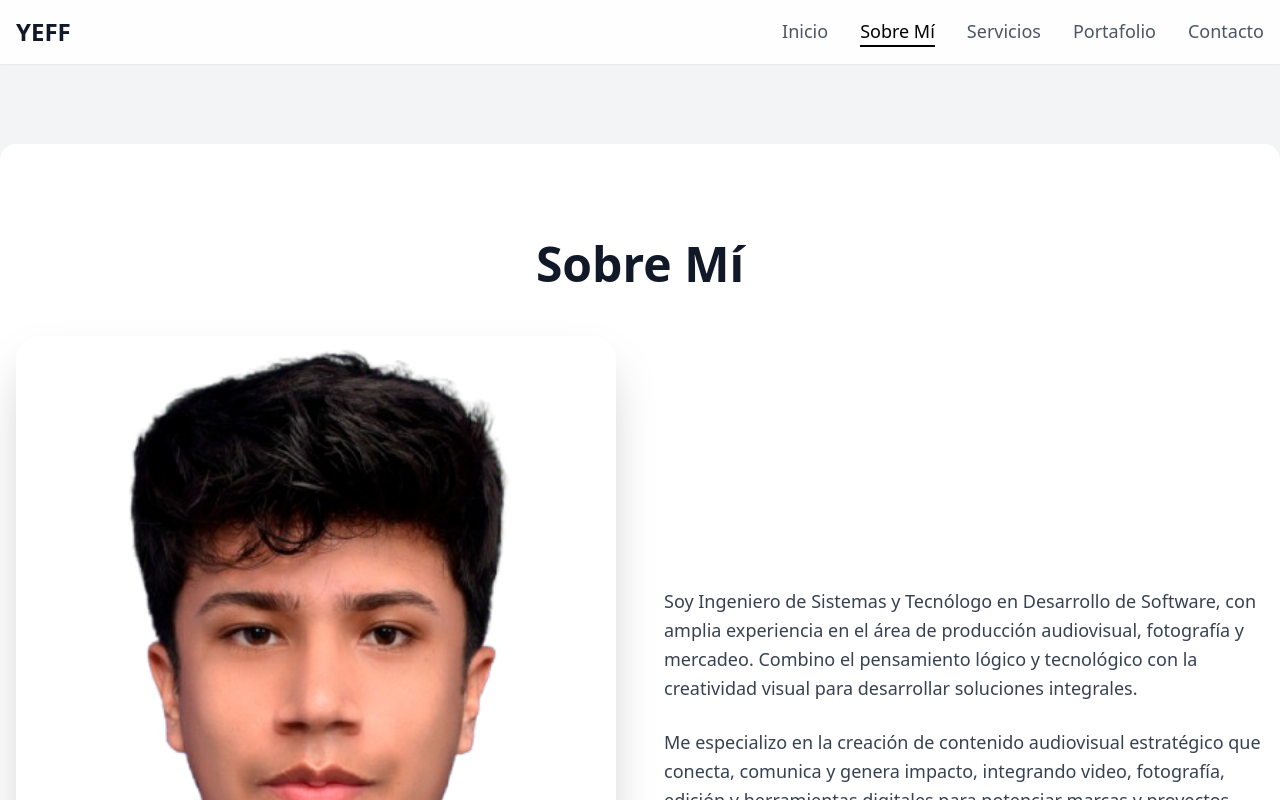
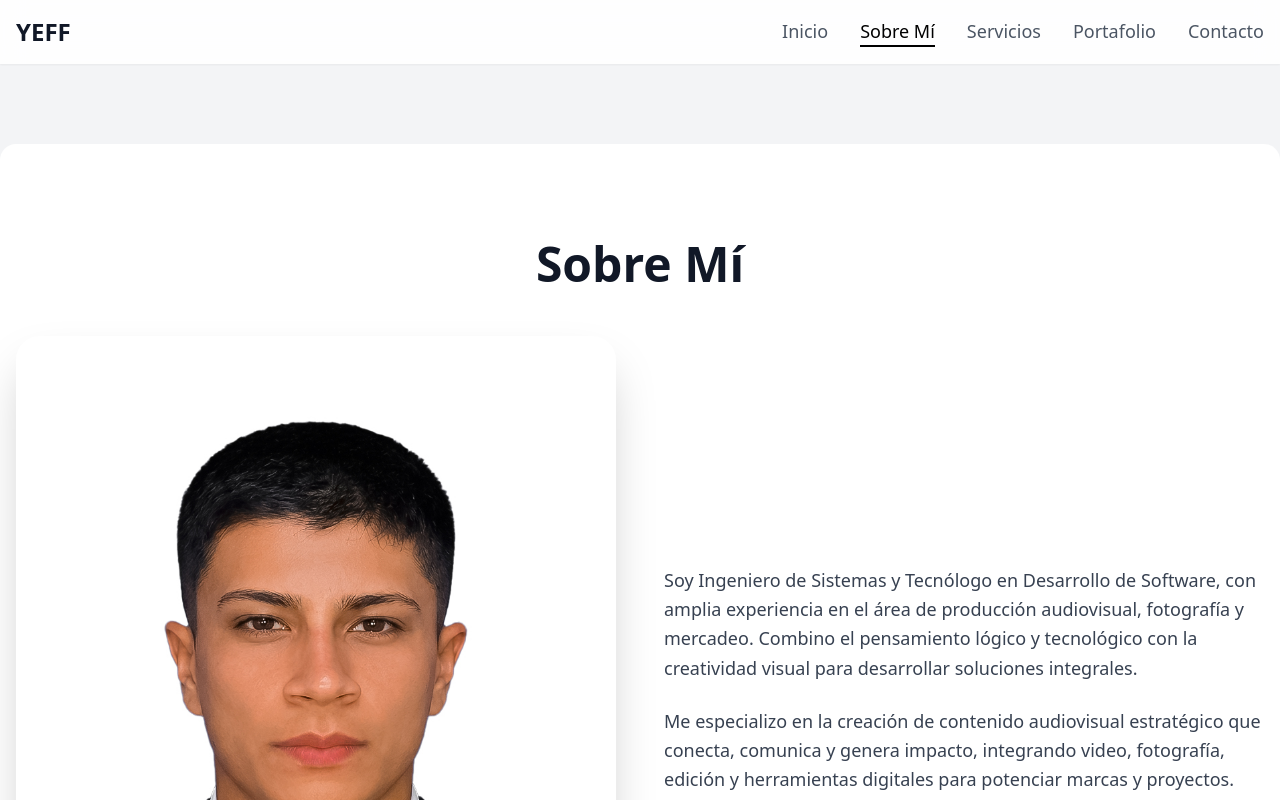
Before and after one commit to yeferson203/portafolio, a React (Create React App) app: page / in a window 1280 px wide. Both pictures are taken after a click on the button "Sobre Mí". Shown: the top 800 px of the page. Built offline with nearby package versions, Linux system fonts and the light colour scheme.

Commit message:
Update profile image source in AboutMeSection
cambie foto

```diff
--- a/src/components/AboutMeSection.js
+++ b/src/components/AboutMeSection.js
@@ -9,7 +9,7 @@ const AboutMeSection = () => {
       <div className="flex flex-col md:flex-row items-center md:space-x-12">
         <div className="md:w-1/2 mb-8 md:mb-0">
           {<img
-            src="/assets/images/y1.png"
+            src="/assets/images/fotolibretafondoblanco_.jpg"
             alt="Perfil"
             className="rounded-3xl shadow-2xl w-full h-auto object-cover"
           />}
```
